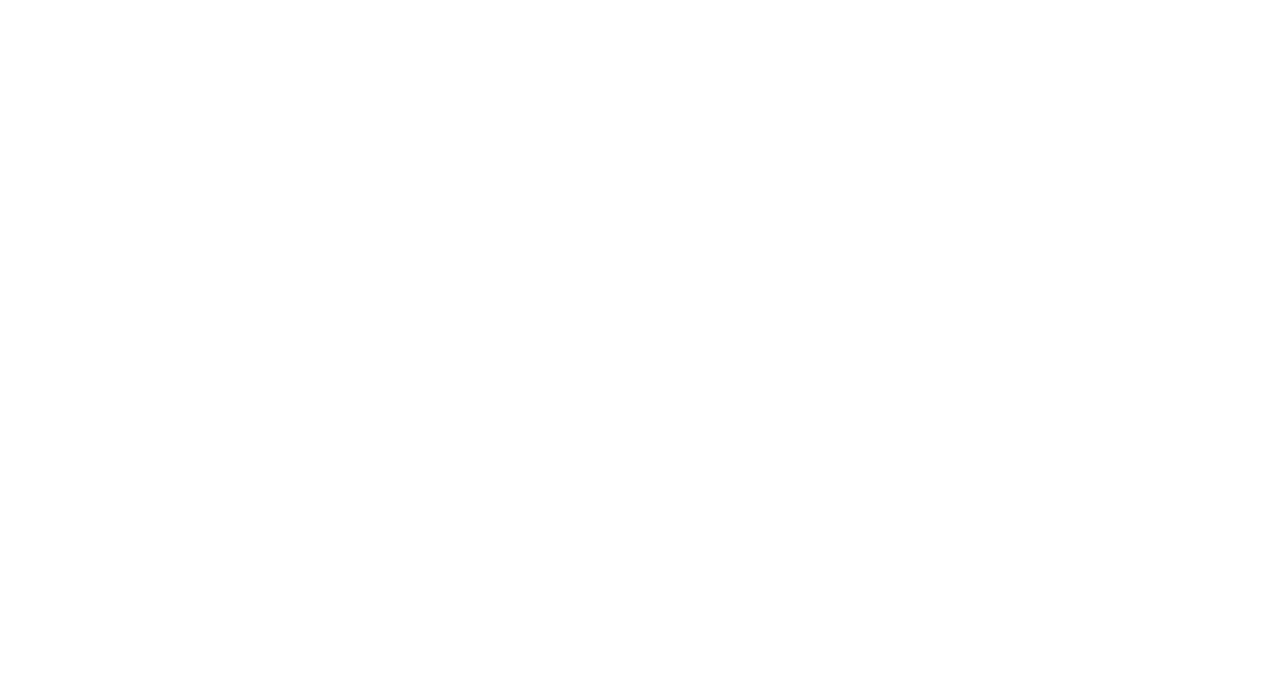
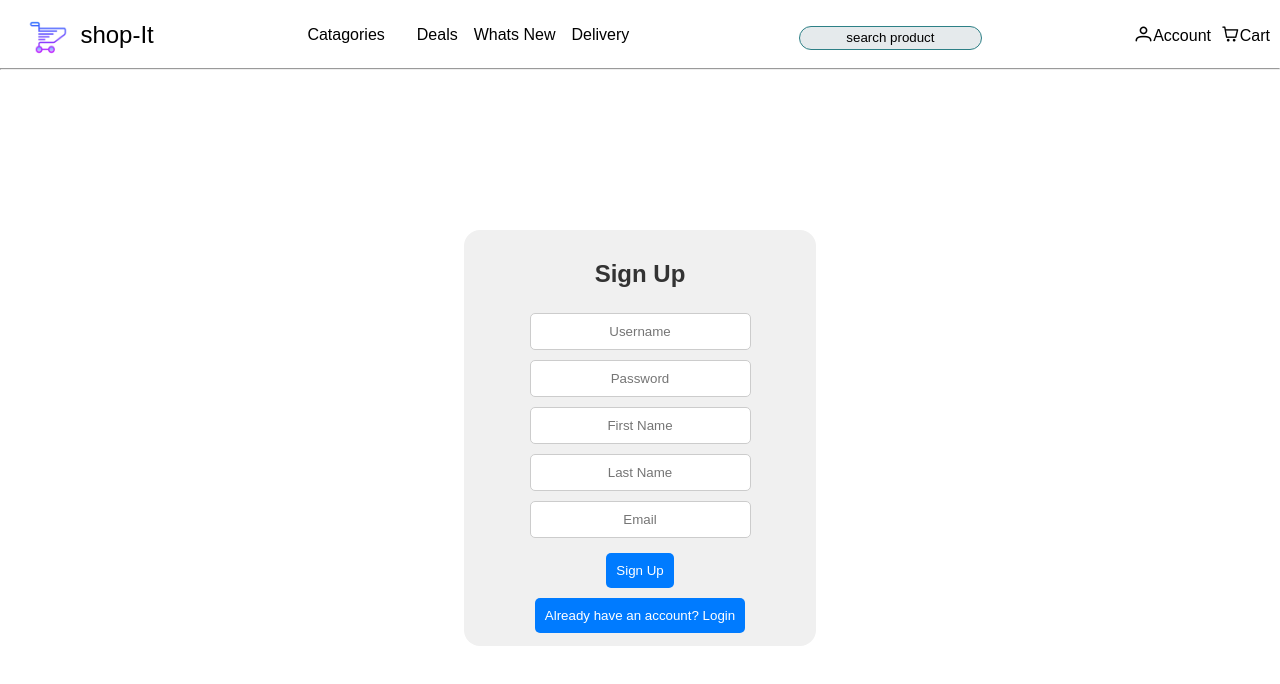
Before and after one commit to tajmalnas/Shop_It, a React (Vite) app: page /account in a window 1280 px wide. Before the commit this address had no page. Shown: the top 684 px of the page. Built offline with nearby package versions, Linux system fonts and the light colour scheme; a web font is replaced by a local one.

Commit message:
made login form

```diff
--- a/src/App.jsx
+++ b/src/App.jsx
@@ -5,6 +5,7 @@
 import CartPage from './pages/CartPage/CartPage';
 import 'primeicons/primeicons.css';
 import './App.css';
+import AccountPage from './pages/AccountPage/AccountPage';
 
 
 const App = () => {
@@ -13,8 +14,9 @@
       <Routes>
         <Route path="/" element={<LandingPage />} />
         <Route path="/product-listing" element={<ProductListing />} />
-        <Route path="/product-design" element={<ProductDesignPage />} />
+        <Route path="/product-detail" element={<ProductDesignPage />} />
         <Route path="/cart" element={<CartPage />} />
+        <Route path="/account" element={<AccountPage/>}/>
       </Routes>
     </div>
   );
--- /dev/null
+++ b/src/Forms/LoginForm/LoginForm.css
@@ -0,0 +1,61 @@
+.login-form {
+  display: flex;
+  flex-direction: column;
+  align-items: center;
+  justify-content: center;
+  height: 100vh;
+  background-color: #f0f0f0;
+  margin: 0;
+  height: 26rem;
+  width: 22rem;
+  border-radius: 1rem;
+}
+
+.login-form h1 {
+  margin-bottom: 20px;
+  font-size: 24px;
+  color: #333;
+}
+
+.login-form form {
+  display: flex;
+  flex-direction: column;
+  align-items: center;
+}
+
+.login-form input {
+  padding: 10px;
+  margin: 5px 0;
+  border: 1px solid #ccc;
+  border-radius: 5px;
+  width: 100%;
+}
+
+.login-form button {
+  padding: 10px;
+  margin-top: 10px;
+  background-color: #007bff;
+  color: #ffffff;
+  border: none;
+  border-radius: 5px;
+  cursor: pointer;
+  transition: background-color 0.3s;
+}
+
+.login-form button:hover {
+  background-color: #0056b3;
+}
+
+.toggle-button {
+  padding: 10px;
+  margin-top: 10px;
+  background-color: #007bff;
+  color: #ffffff;
+  border-radius: 5px;
+  cursor: pointer;
+  transition: background-color 0.3s;
+}
+
+.toggle-button:hover {
+  color: #007bff;
+}
--- /dev/null
+++ b/src/Forms/LoginForm/LoginForm.jsx
@@ -0,0 +1,81 @@
+import { useState } from 'react';
+import './LoginForm.css'
+
+const LoginForm = () => {
+  const [isSignup, setIsSignup] = useState(true);
+  const [username, setUsername] = useState('');
+  const [password, setPassword] = useState('');
+  const [email, setEmail] = useState('');
+  const [first, setFirst] = useState('');
+  const [last, setLast] = useState('');
+
+  const handleToggle = () => {
+    setIsSignup(!isSignup);
+    setUsername('');
+    setPassword('');
+    setEmail('');
+    setFirst('');
+    setLast('');
+  };
+
+  const handleSubmit = (event) => {
+    event.preventDefault();
+    if (isSignup) {
+
+      console.log('Sign up:', { username, email, password });
+    } else {
+
+      console.log('Login:', { username, password });
+    }
+  };
+
+  return (
+    <div className="login-form">
+      <h1>{isSignup ? 'Sign Up' : 'Login'}</h1>
+      <form onSubmit={handleSubmit}>
+        <input
+          type="text"
+          placeholder="Username"
+          value={username}
+          onChange={(e) => setUsername(e.target.value)}
+        />
+        <input
+          type="password"
+          placeholder="Password"
+          value={password}
+          onChange={(e) => setPassword(e.target.value)}
+        />
+        {isSignup && (
+          <input
+            type="text"
+            placeholder="First Name"
+            value={first}
+            onChange={(e) => setFirst(e.target.value)}
+          />
+        )}
+        {isSignup && (
+          <input
+            type="text"
+            placeholder="Last Name"
+            value={last}
+            onChange={(e) => setLast(e.target.value)}
+          />
+        )}
+        {isSignup && (
+          <input
+            type="email"
+            placeholder="Email"
+            value={email}
+            onChange={(e) => setEmail(e.target.value)}
+          />
+        )}
+        <button type="submit">{isSignup ? 'Sign Up' : 'Login'}</button>
+      </form>
+      <button className="toggle-button" onClick={handleToggle}>
+        {isSignup ? 'Already have an account? Login' : 'Don\'t have an account? Sign Up'}
+      </button>
+    </div>
+  );
+};
+
+export default LoginForm;
--- a/src/Forms/PaymentDetailForm/PaymentDetailForm.css
+++ b/src/Forms/PaymentDetailForm/PaymentDetailForm.css
@@ -6,6 +6,7 @@
     background-color: #f4f7fa;
     border: 1px solid #ccc;
     border-radius: 5px;
+
   }
 
   .subtotal-section,
@@ -82,6 +83,7 @@
     .payment-detail-form {
       padding: 10px;
       max-width: 90%;
+      margin-top: 1rem;
     }
 
     .subtotal-section,
--- a/src/components/BrandCard/BrandCard.css
+++ b/src/components/BrandCard/BrandCard.css
@@ -8,6 +8,12 @@
     align-items: center;
     margin-right:1rem;
     margin-bottom: 1rem;
+    box-shadow: 0.3rem 0.3rem rgba(0, 0, 0, 0.514);
+}
+
+.brand-card:hover{
+    box-shadow: 0.15rem 0.15rem rgba(0, 0, 0, 0.514);
+    transform: translate(0.15rem, 0.15rem);
 }
 
 .brand-card-img img{
--- a/src/components/LandingPageComponents/CashBackBanner/CashBackBanner.css
+++ b/src/components/LandingPageComponents/CashBackBanner/CashBackBanner.css
@@ -27,7 +27,7 @@
 }
 
 .cashback-banner-head{
-    font-size: 2.2rem;
+    font-size: 1.7rem;
     font-weight: 600;
     color: rgb(15, 14, 14);
     text-align: center;
--- /dev/null
+++ b/src/pages/AccountPage/AccountPage.css
@@ -0,0 +1,6 @@
+.account-page{
+    display: flex;
+    justify-content: center;
+    align-items: center;
+    height: 90vh;
+}
--- /dev/null
+++ b/src/pages/AccountPage/AccountPage.jsx
@@ -0,0 +1,17 @@
+import LoginForm from '../../Forms/LoginForm/LoginForm'
+import Navbar from '../../components/LandingPageComponents/Navbar'
+import './AccountPage.css'
+
+const AccountPage = () => {
+  return (
+    <>
+    <Navbar/>
+    <hr/>
+    <div className='account-page'>
+        <LoginForm/>
+    </div>
+    </>
+  )
+}
+
+export default AccountPage
```
